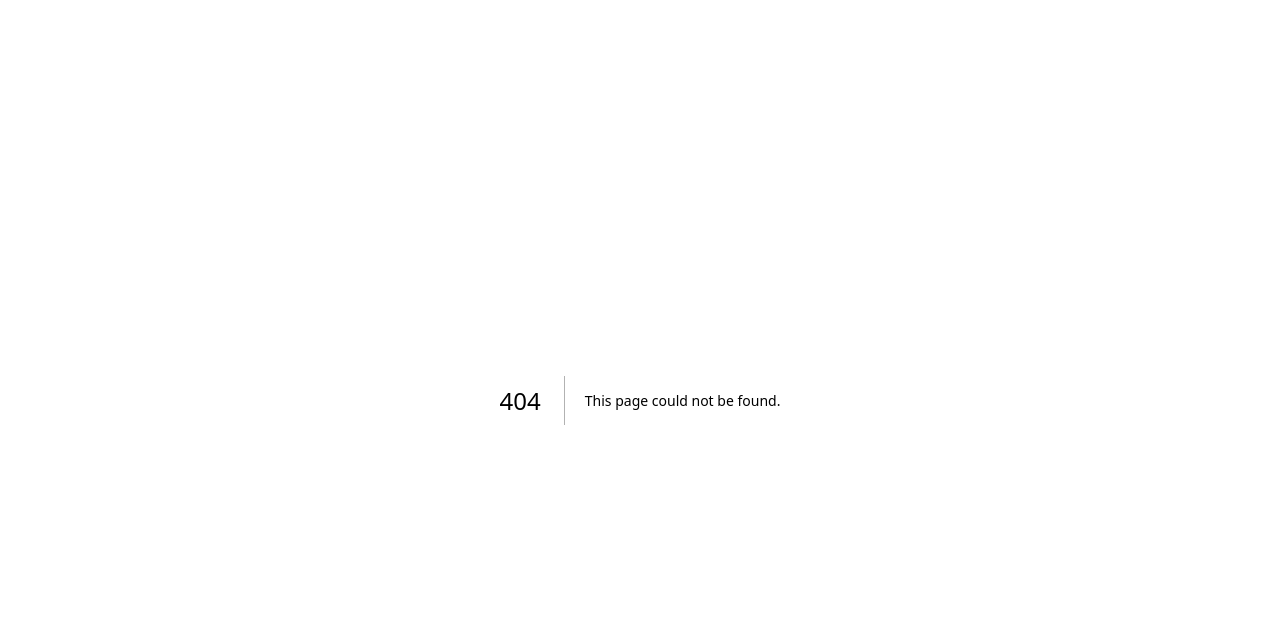
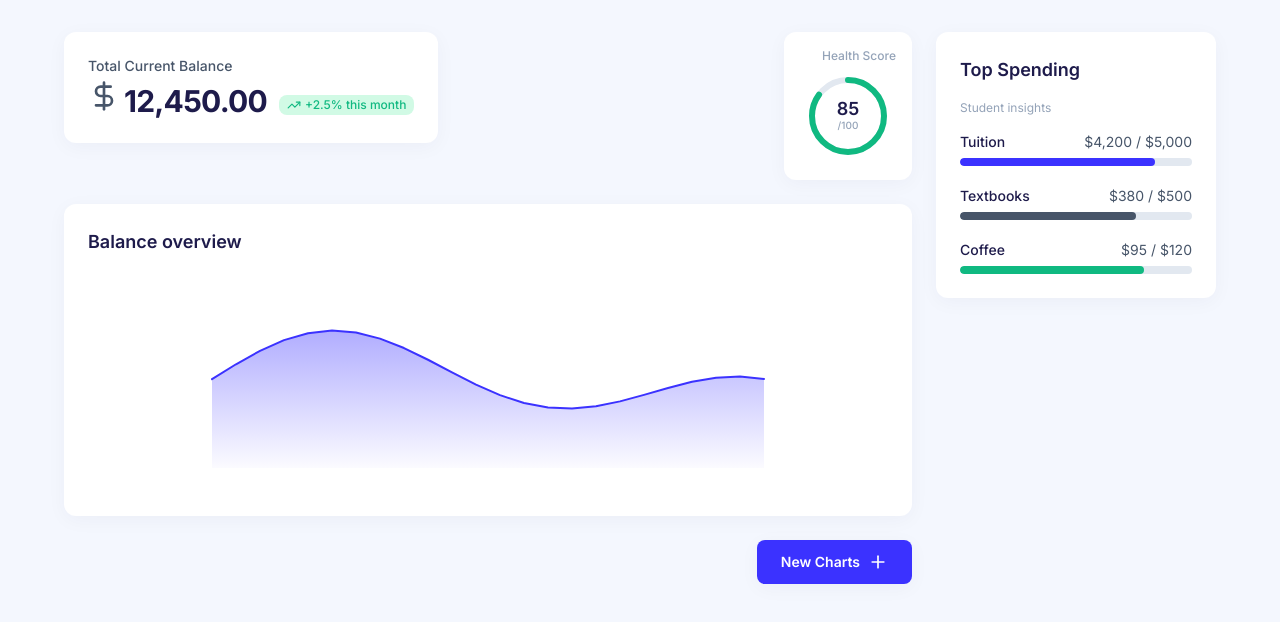
Before and after one commit to darrencis/Financial-Consultant-, a Next.js app in the folder frontend/: page /dashboard in a window 1280 px wide. Before the commit this address had no page. Shown: the top 622 px of the page. Built offline with nearby package versions, Linux system fonts and the light colour scheme.

Commit message:
added the dashboard of the app

```diff
--- /dev/null
+++ b/frontend/src/app/dashboard/page.tsx
@@ -0,0 +1,246 @@
+"use client";
+
+// Inline icons (no lucide-react dependency)
+function IconDollarSign({ className, ...props }: React.SVGProps<SVGSVGElement>) {
+  return (
+    <svg xmlns="http://www.w3.org/2000/svg" width="24" height="24" viewBox="0 0 24 24" fill="none" stroke="currentColor" strokeWidth="2" strokeLinecap="round" strokeLinejoin="round" className={className} {...props}>
+      <line x1="12" y1="2" x2="12" y2="22" />
+      <path d="M17 5H9.5a3.5 3.5 0 0 0 0 7h5a3.5 3.5 0 0 1 0 7H6" />
+    </svg>
+  );
+}
+function IconPlus({ className, ...props }: React.SVGProps<SVGSVGElement>) {
+  return (
+    <svg xmlns="http://www.w3.org/2000/svg" width="24" height="24" viewBox="0 0 24 24" fill="none" stroke="currentColor" strokeWidth="2" strokeLinecap="round" strokeLinejoin="round" className={className} {...props}>
+      <path d="M5 12h14" />
+      <path d="M12 5v14" />
+    </svg>
+  );
+}
+function IconTrendingUp({ className, ...props }: React.SVGProps<SVGSVGElement>) {
+  return (
+    <svg xmlns="http://www.w3.org/2000/svg" width="24" height="24" viewBox="0 0 24 24" fill="none" stroke="currentColor" strokeWidth="2" strokeLinecap="round" strokeLinejoin="round" className={className} {...props}>
+      <polyline points="22 7 13.5 15.5 8.5 10.5 2 17" />
+      <polyline points="16 7 22 7 22 13" />
+    </svg>
+  );
+}
+
+// Wavy area chart as SVG path (no recharts)
+function WavyAreaChart() {
+  const width = 600;
+  const height = 220;
+  const padding = { top: 24, right: 24, bottom: 24, left: 24 };
+  const chartWidth = width - padding.left - padding.right;
+  const chartHeight = height - padding.top - padding.bottom;
+  const points = 24;
+  const step = chartWidth / (points - 1);
+
+  const linePoints = Array.from({ length: points }, (_, i) => {
+    const x = padding.left + i * step;
+    const t = i / (points - 1);
+    const y =
+      padding.top +
+      chartHeight * 0.6 -
+      Math.sin(t * Math.PI * 2.5) * 35 -
+      Math.sin(t * Math.PI * 1.2) * 25 -
+      (1 - t) * 20;
+    return [x, y];
+  });
+
+  const areaPath =
+    `M ${linePoints[0]![0]} ${chartHeight + padding.top} L ` +
+    linePoints.map(([x, y]) => `${x} ${y}`).join(" L ") +
+    ` L ${linePoints[points - 1]![0]} ${chartHeight + padding.top} Z`;
+
+  const linePath =
+    "M " + linePoints.map(([x, y]) => `${x} ${y}`).join(" L ");
+
+  return (
+    <svg
+      width="100%"
+      height={height}
+      viewBox={`0 0 ${width} ${height}`}
+      className="min-h-[220px] w-full"
+      preserveAspectRatio="xMidYMid meet"
+    >
+      <defs>
+        <linearGradient
+          id="chartGradient"
+          x1="0"
+          y1="0"
+          x2="0"
+          y2="1"
+        >
+          <stop offset="0%" stopColor="var(--color-primary-500)" stopOpacity="0.4" />
+          <stop offset="100%" stopColor="var(--color-primary-500)" stopOpacity="0.02" />
+        </linearGradient>
+      </defs>
+      <path
+        d={areaPath}
+        fill="url(#chartGradient)"
+        className="transition-opacity duration-200"
+      />
+      <path
+        d={linePath}
+        fill="none"
+        stroke="var(--color-primary-500)"
+        strokeWidth="2"
+        strokeLinecap="round"
+        strokeLinejoin="round"
+      />
+    </svg>
+  );
+}
+
+// Circular health score gauge
+function HealthGauge({ score = 85, max = 100 }: { score?: number; max?: number }) {
+  const radius = 36;
+  const stroke = 6;
+  const circumference = 2 * Math.PI * radius;
+  const pct = score / max;
+  const offset = circumference * (1 - pct);
+
+  return (
+    <div className="relative flex h-24 w-24 shrink-0 items-center justify-center">
+      <svg className="h-24 w-24 -rotate-90" viewBox="0 0 96 96">
+        <circle
+          cx="48"
+          cy="48"
+          r={radius}
+          fill="none"
+          stroke="var(--color-neutral-200)"
+          strokeWidth={stroke}
+        />
+        <circle
+          cx="48"
+          cy="48"
+          r={radius}
+          fill="none"
+          stroke="var(--color-success-500)"
+          strokeWidth={stroke}
+          strokeDasharray={circumference}
+          strokeDashoffset={offset}
+          strokeLinecap="round"
+          className="transition-[stroke-dashoffset] duration-500 ease-out"
+        />
+      </svg>
+      <div className="absolute flex flex-col items-center justify-center">
+        <span className="text-lg font-semibold leading-none text-[var(--color-neutral-900)]">
+          {score}
+        </span>
+        <span className="text-[10px] font-medium text-[var(--color-neutral-500)]">
+          /{max}
+        </span>
+      </div>
+    </div>
+  );
+}
+
+const TOP_SPENDING = [
+  { label: "Tuition", amount: 4200, max: 5000, color: "var(--color-primary-500)" },
+  { label: "Textbooks", amount: 380, max: 500, color: "var(--color-neutral-700)" },
+  { label: "Coffee", amount: 95, max: 120, color: "var(--color-success-500)" },
+];
+
+export default function DashboardPage() {
+  return (
+    <main
+      className="min-h-screen bg-[var(--color-background)] p-6 md:p-8"
+      style={{ fontFamily: "var(--font-sans), Inter, system-ui, sans-serif" }}
+    >
+      <div className="mx-auto grid max-w-6xl gap-6 lg:grid-cols-[1fr_280px]">
+        {/* Left: Balance + Graph + Button */}
+        <div className="flex flex-col gap-6">
+          {/* Top row: Balance (left) + Health Gauge (right) */}
+          <div className="flex flex-wrap items-start justify-between gap-4">
+            <div className="rounded-[var(--radius-lg)] bg-[var(--color-surface)] p-6 shadow-[var(--shadow-md)]">
+              <p className="mb-1 text-sm font-medium text-[var(--color-neutral-700)]">
+                Total Current Balance
+              </p>
+              <div className="flex flex-wrap items-baseline gap-3">
+                <span className="flex items-baseline gap-1 text-2xl font-bold tracking-tight text-[var(--color-neutral-900)] md:text-3xl">
+                  <IconDollarSign className="h-7 w-7 text-[var(--color-neutral-700)] md:h-8 md:w-8" aria-hidden />
+                  12,450.00
+                </span>
+                <span className="inline-flex items-center gap-1 rounded-md bg-[#D1FAE5] px-2 py-0.5 text-xs font-medium text-[var(--color-success-500)]">
+                  <IconTrendingUp className="h-3.5 w-3.5" aria-hidden />
+                  +2.5% this month
+                </span>
+              </div>
+            </div>
+            <div className="flex flex-col items-end gap-1 rounded-[var(--radius-lg)] bg-[var(--color-surface)] p-4 shadow-[var(--shadow-md)]">
+              <span className="text-xs font-medium text-[var(--color-neutral-500)]">
+                Health Score
+              </span>
+              <HealthGauge score={85} max={100} />
+            </div>
+          </div>
+
+          {/* Graph card */}
+          <div className="flex-1 rounded-[var(--radius-lg)] bg-[var(--color-surface)] p-6 shadow-[var(--shadow-md)]">
+            <h2 className="mb-4 text-lg font-semibold text-[var(--color-neutral-900)]">
+              Balance overview
+            </h2>
+            <div className="overflow-hidden rounded-[var(--radius-md)]">
+              <WavyAreaChart />
+            </div>
+          </div>
+
+          {/* Bottom right: New Charts button */}
+          <div className="flex justify-end">
+            <button
+              type="button"
+              className="inline-flex items-center gap-2 rounded-[var(--radius-md)] bg-[var(--color-primary-500)] px-6 py-3 text-sm font-semibold text-[var(--color-surface)] shadow-[var(--shadow-md)] transition-[transform,box-shadow] duration-200 ease-in-out hover:bg-[var(--color-primary-600)] hover:-translate-y-0.5 hover:shadow-[0_6px_24px_rgba(30,27,75,0.08)] focus:outline-none focus:ring-2 focus:ring-[var(--color-primary-500)] focus:ring-offset-2 active:scale-[0.98]"
+            >
+              New Charts
+              <IconPlus className="h-5 w-5" aria-hidden />
+            </button>
+          </div>
+        </div>
+
+        {/* Right: Top Spending sidebar (Student Insights) */}
+        <aside className="lg:order-none">
+          <div className="sticky top-6 rounded-[var(--radius-lg)] bg-[var(--color-surface)] p-6 shadow-[var(--shadow-md)]">
+            <h2 className="mb-4 text-lg font-semibold text-[var(--color-neutral-900)]">
+              Top Spending
+            </h2>
+            <p className="mb-4 text-xs text-[var(--color-neutral-500)]">
+              Student insights
+            </p>
+            <ul className="space-y-5">
+              {TOP_SPENDING.map((item) => (
+                <li key={item.label}>
+                  <div className="mb-1.5 flex justify-between text-sm">
+                    <span className="font-medium text-[var(--color-neutral-900)]">
+                      {item.label}
+                    </span>
+                    <span className="text-[var(--color-neutral-700)]">
+                      ${item.amount.toLocaleString()} / ${item.max.toLocaleString()}
+                    </span>
+                  </div>
+                  <div
+                    className="h-2 overflow-hidden rounded-full bg-[var(--color-neutral-200)]"
+                    role="progressbar"
+                    aria-valuenow={item.amount}
+                    aria-valuemin={0}
+                    aria-valuemax={item.max}
+                    aria-label={`${item.label} spending`}
+                  >
+                    <div
+                      className="h-full rounded-full transition-[width] duration-300"
+                      style={{
+                        width: `${Math.min(100, (item.amount / item.max) * 100)}%`,
+                        backgroundColor: item.color,
+                      }}
+                    />
+                  </div>
+                </li>
+              ))}
+            </ul>
+          </div>
+        </aside>
+      </div>
+    </main>
+  );
+}
```
